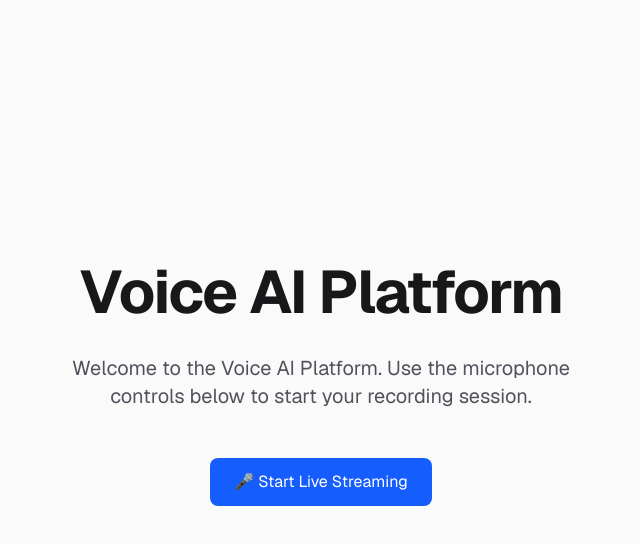
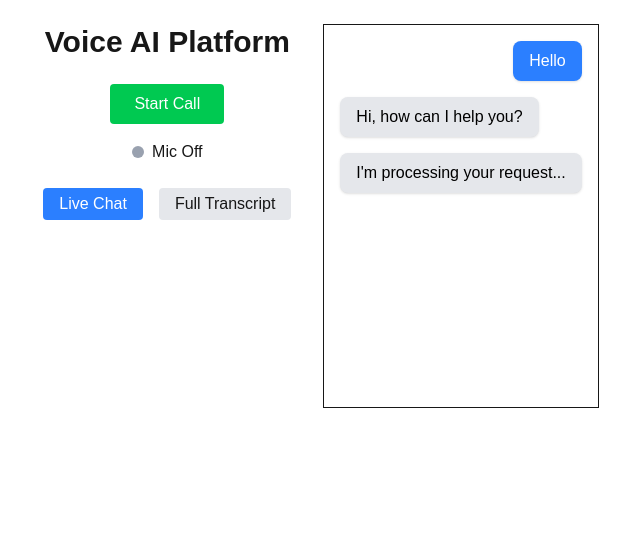
Before and after one commit to Nagaraj098/voice-enabled-grievance-platform, a Next.js app in the folder frontend/: page / in a window 1280 px wide. Shown: the top 544 px of the page, without its empty margins (319-959 px from the left). Built offline with nearby package versions, Linux system fonts and the light colour scheme; no server answers.

Commit message:
updated front for livekit

```diff
--- a/frontend/src/app/page.tsx
+++ b/frontend/src/app/page.tsx
@@ -1,19 +1,53 @@
-import Image from "next/image";
-import MicRecorder from "@/components/mic-recorder/MicRecorder";
+"use client";
+
+import { useState } from "react";
+import CallControls from "@/components/call/CallControls";
+import ChatTranscript from "@/components/chat/ChatTranscript";
+import FullTranscript from "@/components/chat/FullTranscript";
 
 export default function Home() {
+  const [tab, setTab] = useState<"live" | "full">("live");
+
   return (
-    <div className="flex flex-col min-h-screen items-center justify-center bg-zinc-50 dark:bg-zinc-950 font-sans p-8">
-      <main className="flex flex-col items-center justify-center max-w-2xl w-full text-center space-y-8">
-        <h1 className="text-4xl sm:text-6xl font-bold tracking-tight text-zinc-900 dark:text-zinc-50">
-          Voice AI Platform
-        </h1>
-        <p className="text-lg sm:text-xl text-zinc-600 dark:text-zinc-400 max-w-lg mb-4">
-          Welcome to the Voice AI Platform. Use the microphone controls below to start your recording session.
-        </p>
+    <main className="flex flex-col lg:flex-row items-center lg:items-start justify-center gap-8 p-6 min-h-screen">
 
-        <MicRecorder />
-      </main>
-    </div>
+      {/* LEFT SIDE (Controls) */}
+      <div className="flex flex-col items-center gap-6">
+        <h1 className="text-3xl font-bold">Voice AI Platform</h1>
+
+        <CallControls />
+
+        {/* Tabs */}
+        <div className="flex gap-4">
+          <button
+            onClick={() => setTab("live")}
+            className={`px-4 py-1 rounded ${
+              tab === "live"
+                ? "bg-blue-500 text-white"
+                : "bg-gray-200"
+            }`}
+          >
+            Live Chat
+          </button>
+
+          <button
+            onClick={() => setTab("full")}
+            className={`px-4 py-1 rounded ${
+              tab === "full"
+                ? "bg-blue-500 text-white"
+                : "bg-gray-200"
+            }`}
+          >
+            Full Transcript
+          </button>
+        </div>
+      </div>
+
+      {/* RIGHT SIDE (Chat Area) */}
+      <div>
+        {tab === "live" && <ChatTranscript />}
+        {tab === "full" && <FullTranscript />}
+      </div>
+    </main>
   );
 }
--- /dev/null
+++ b/frontend/src/components/call/CallControls.tsx
@@ -0,0 +1,53 @@
+"use client";
+
+import { useState } from "react";
+import { useRoom } from "@/hooks/useRoom";
+
+export default function CallControls() {
+  const { connectRoom, disconnectRoom } = useRoom();
+
+  const [connected, setConnected] = useState(false);
+  const [error, setError] = useState("");
+
+  const handleStart = async () => {
+    try {
+      setError("");
+      await connectRoom();
+      setConnected(true);
+    } catch (err) {
+      setError("Failed to connect. Check backend or LiveKit.");
+    }
+  };
+
+  const handleEnd = async () => {
+    await disconnectRoom();
+    setConnected(false);
+  };
+
+  return (
+    <div className="flex flex-col items-center gap-4">
+      {/* Button */}
+      <button
+        onClick={connected ? handleEnd : handleStart}
+        className={`px-6 py-2 rounded text-white ${
+          connected ? "bg-red-500" : "bg-green-500"
+        }`}
+      >
+        {connected ? "End Call" : "Start Call"}
+      </button>
+
+      {/* Mic Indicator */}
+      <div className="flex items-center gap-2">
+        <div
+          className={`w-3 h-3 rounded-full ${
+            connected ? "bg-green-400 animate-pulse" : "bg-gray-400"
+          }`}
+        />
+        <span>{connected ? "Mic Active" : "Mic Off"}</span>
+      </div>
+
+      {/* Error */}
+      {error && <p className="text-red-500">{error}</p>}
+    </div>
+  );
+}
--- /dev/null
+++ b/frontend/src/components/chat/ChatTranscript.tsx
@@ -0,0 +1,28 @@
+"use client";
+
+import { useEffect, useRef } from "react";
+import { useTranscript } from "@/hooks/useTranscript";
+import MessageBubble from "./MessageBubble";
+import TypingIndicator from "./TypingIndicator";
+
+export default function ChatTranscript() {
+  const { messages, isThinking } = useTranscript();
+  const bottomRef = useRef<HTMLDivElement>(null);
+
+  // ✅ Auto-scroll
+  useEffect(() => {
+    bottomRef.current?.scrollIntoView({ behavior: "smooth" });
+  }, [messages, isThinking]);
+
+  return (
+    <div className="w-full max-w-xl h-96 border p-4 overflow-y-auto flex flex-col gap-2">
+      {messages.map((msg) => (
+        <MessageBubble key={msg.id} message={msg} />
+      ))}
+
+      {isThinking && <TypingIndicator />}
+
+      <div ref={bottomRef} />
+    </div>
+  );
+}
--- /dev/null
+++ b/frontend/src/components/chat/FullTranscript.tsx
@@ -0,0 +1,17 @@
+"use client";
+
+import { useTranscript } from "@/hooks/useTranscript";
+
+export default function FullTranscript() {
+  const { messages } = useTranscript();
+
+  return (
+    <div className="w-full max-w-xl h-96 border p-4 overflow-y-auto bg-white">
+      {messages.map((msg) => (
+        <p key={msg.id}>
+          <strong>{msg.role}:</strong> {msg.text}
+        </p>
+      ))}
+    </div>
+  );
+}
--- /dev/null
+++ b/frontend/src/components/chat/MessageBubble.tsx
@@ -0,0 +1,21 @@
+"use client";
+
+import { Message } from "@/types/chat";
+
+export default function MessageBubble({ message }: { message: Message }) {
+  const isUser = message.role === "user";
+
+  return (
+    <div className={`flex mb-2 ${isUser ? "justify-end" : "justify-start"}`}>
+      <div
+        className={`px-4 py-2 rounded-lg max-w-xs shadow ${
+          isUser
+            ? "bg-blue-500 text-white"
+            : "bg-gray-200 text-black"
+        }`}
+      >
+        {message.text}
+      </div>
+    </div>
+  );
+}
--- /dev/null
+++ b/frontend/src/components/chat/TypingIndicator.tsx
@@ -0,0 +1,11 @@
+"use client";
+
+export default function TypingIndicator() {
+  return (
+    <div className="flex gap-1 p-2">
+      <div className="w-2 h-2 bg-gray-400 rounded-full animate-bounce" />
+      <div className="w-2 h-2 bg-gray-400 rounded-full animate-bounce delay-150" />
+      <div className="w-2 h-2 bg-gray-400 rounded-full animate-bounce delay-300" />
+    </div>
+  );
+}
--- /dev/null
+++ b/frontend/src/hooks/useRoom.ts
@@ -0,0 +1,40 @@
+"use client";
+import { useRef } from "react";
+import { Room } from "livekit-client";
+
+export function useRoom() {
+  const roomRef = useRef<Room | null>(null);
+
+  const connectRoom = async () => {
+    try {
+      const res = await fetch("http://localhost:8000/token", {
+        method: "POST",
+      });
+
+      const data = await res.json();
+      const token = data.token;
+
+      const room = new Room();
+      roomRef.current = room;
+
+      await room.connect("ws://localhost:7880", token);
+
+      await room.localParticipant.setMicrophoneEnabled(true);
+
+      console.log("Connected");
+    } catch (err) {
+      console.error(err);
+      throw err;
+    }
+  };
+
+  const disconnectRoom = async () => {
+    if (roomRef.current) {
+      await roomRef.current.disconnect();
+      roomRef.current = null;
+      console.log("Disconnected");
+    }
+  };
+
+  return { connectRoom, disconnectRoom };
+}
--- /dev/null
+++ b/frontend/src/hooks/useTranscript.ts
@@ -0,0 +1,109 @@
+"use client";
+
+import { useEffect, useState } from "react";
+import { Message } from "@/types/chat";
+
+export function useTranscript() {
+  const [messages, setMessages] = useState<Message[]>([]);
+  const [isThinking, setIsThinking] = useState(false);
+
+  // 🔥 MOCK DATA (for UI testing now)
+  useEffect(() => {
+    setMessages([
+  {
+    id: crypto.randomUUID(),
+    role: "user",
+    text: "Hello",
+    timestamp: Date.now(),
+  },
+  {
+    id: crypto.randomUUID(),
+    role: "agent",
+    text: "Hi, how can I help you?",
+    timestamp: Date.now(),
+  },
+]);
+
+    // simulate agent thinking after 2s
+    setTimeout(() => {
+      setIsThinking(true);
+    }, 2000);
+
+    // simulate agent response after 4s
+    setTimeout(() => {
+      setIsThinking(false);
+      setMessages((prev) => [
+        ...prev,
+        {
+          id: crypto.randomUUID(),
+          role: "agent",
+          text: "I'm processing your request...",
+          timestamp: Date.now(),
+        },
+      ]);
+    }, 4000);
+  }, []);
+
+  // 🔌 REAL WEBSOCKET (will work when backend is ready)
+  useEffect(() => {
+    const ws = new WebSocket("ws://localhost:8000/ws/transcript");
+
+    ws.onopen = () => {
+      console.log("WebSocket connected");
+    };
+
+    ws.onmessage = (event) => {
+      try {
+        const data = JSON.parse(event.data);
+
+        switch (data.type) {
+          case "user_transcript":
+            setMessages((prev) => [
+              ...prev,
+              {
+                id: crypto.randomUUID(),
+                role: "user",
+                text: data.text,
+                timestamp: Date.now(),
+              },
+            ]);
+            break;
+
+          case "agent_response":
+            setIsThinking(false);
+            setMessages((prev) => [
+              ...prev,
+              {
+                id: crypto.randomUUID(),
+                role: "agent",
+                text: data.text,
+                timestamp: Date.now(),
+              },
+            ]);
+            break;
+
+          case "agent_thinking":
+            setIsThinking(true);
+            break;
+
+          default:
+            console.log("Unknown event:", data);
+        }
+      } catch (err) {
+        console.error("Invalid WS message", err);
+      }
+    };
+
+    ws.onerror = () => {
+      console.log("WebSocket error (backend not running yet)");
+    };
+
+    ws.onclose = () => {
+      console.log("WebSocket closed");
+    };
+
+    return () => ws.close();
+  }, []);
+
+  return { messages, isThinking };
+}
--- /dev/null
+++ b/frontend/src/types/chat.ts
@@ -0,0 +1,6 @@
+export type Message = {
+  id: string;
+  role: "user" | "agent";
+  text: string;
+  timestamp: number;
+};
```
